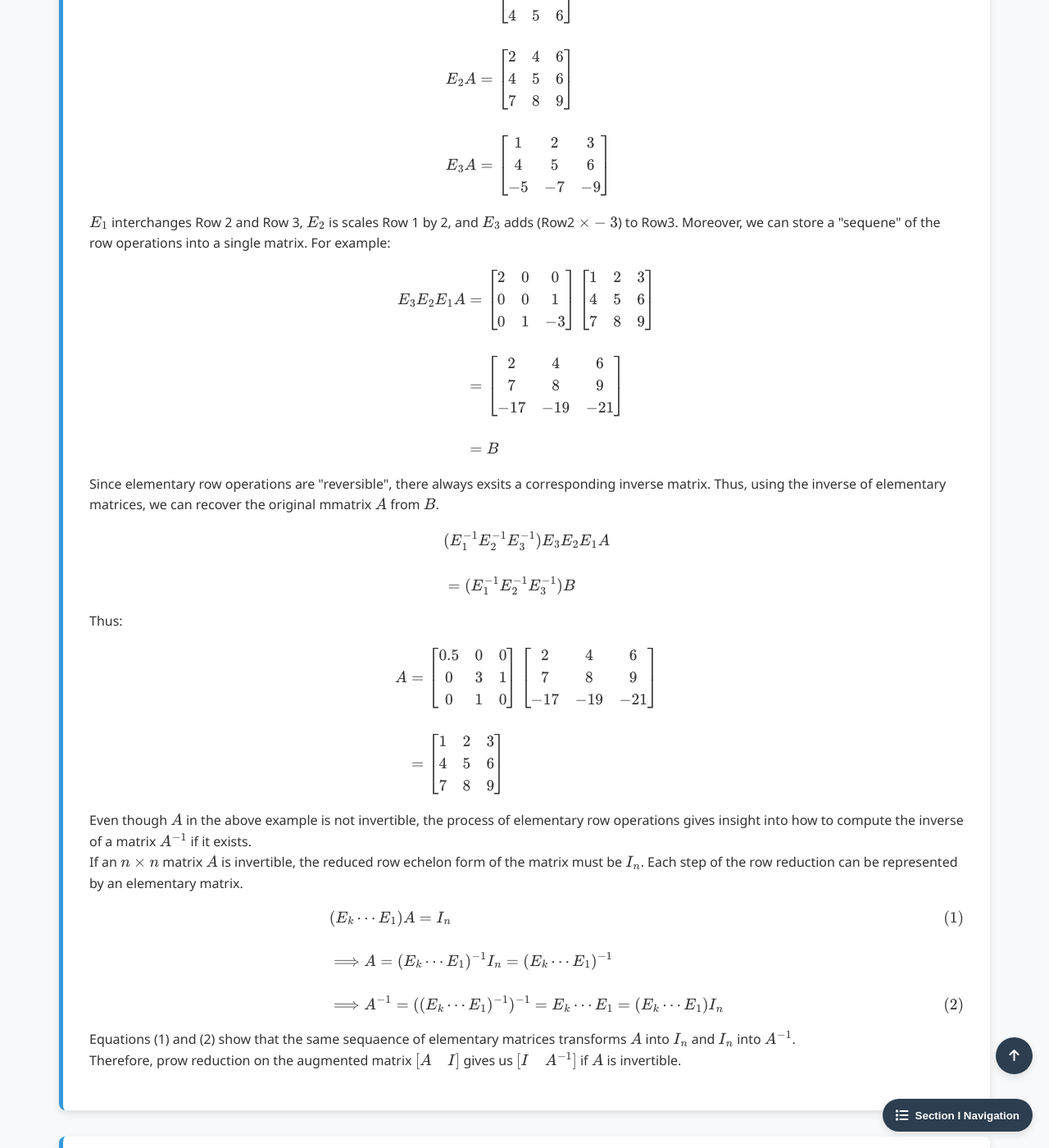
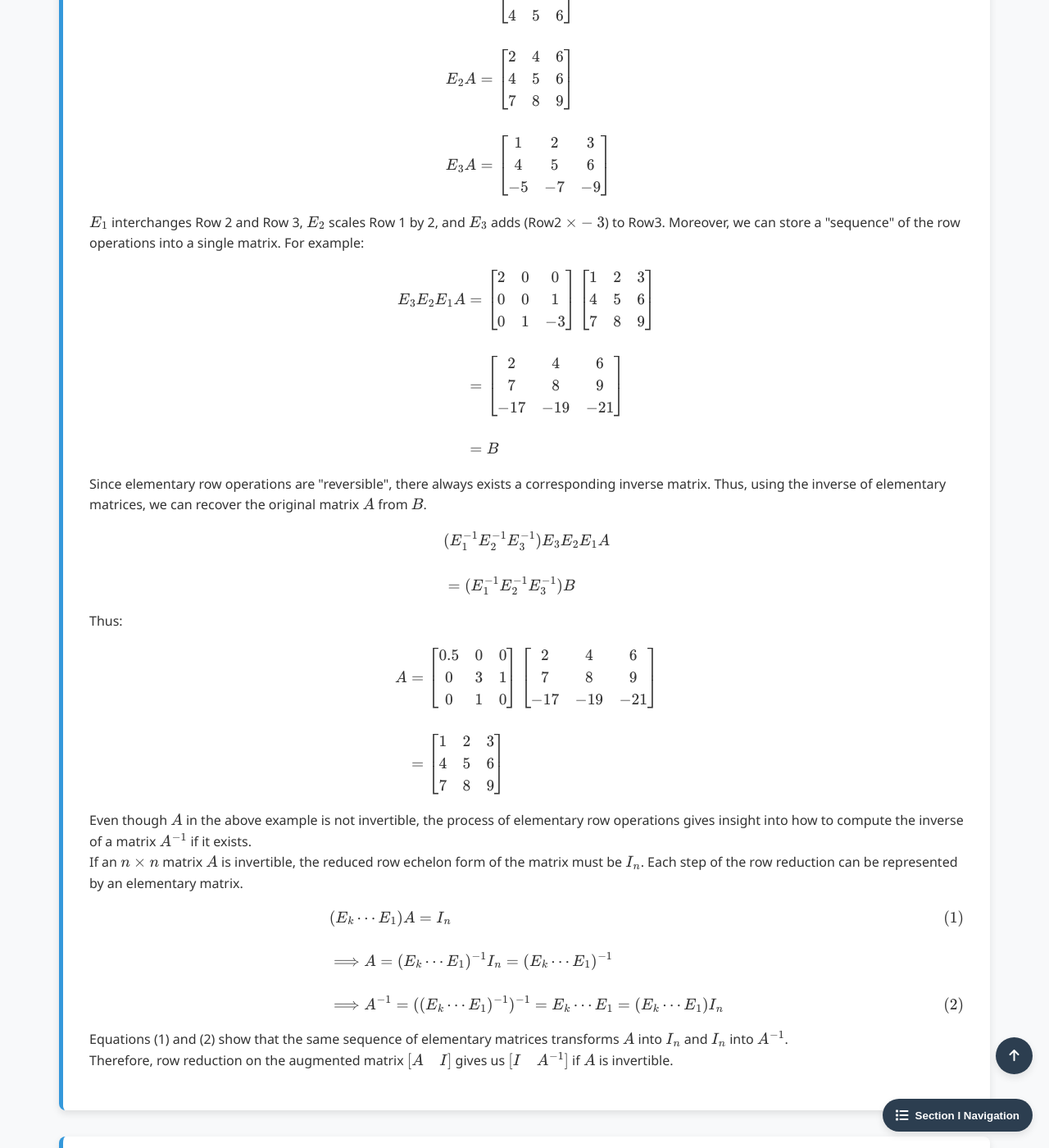
Before and after one commit to Yusukey01/yusukey01.github.io, a Jekyll site: the page built from Mathematics/Linear_algebra/matrix_algebra.html, in a window 1280 px wide and 1400 px high, scrolled down 5196 px. Shown: the whole window at 82% size. Built offline with Jekyll 4.4.1, drawn with Linux system fonts in a browser that asks for light colours; some of the changed text lies outside the part shown.

Commit message:
Updated Section 1-3

```diff
--- a/Mathematics/Linear_algebra/matrix_algebra.html
+++ b/Mathematics/Linear_algebra/matrix_algebra.html
@@ -316,21 +316,21 @@ uses_python: false
             \end{align*}
             \]
             <p>
-             \(E_1\) interchanges Row 2 and Row 3, \(E_2\) is scales Row 1 by 2,
-            and \(E_3\) adds (Row2 \(\times-3\)) to Row3. Moreover, we can store a "sequene" of the
+            \(E_1\) interchanges Row 2 and Row 3, \(E_2\) scales Row 1 by 2,
+            and \(E_3\) adds (Row2 \(\times-3\)) to Row3. Moreover, we can store a "sequence" of the
             row operations into a single matrix. For example:
             </p>
             \[
             \begin{align*}
             E_3E_2E_1A &= \begin{bmatrix} 2 & 0 & 0 \\ 0 & 0 & 1 \\ 0 & 1 & -3 \end{bmatrix}
-                         \begin{bmatrix} 1 & 2 & 3 \\ 4 & 5 & 6 \\ 7 & 8 & 9 \end{bmatrix} \\\\
-                       &= \begin{bmatrix} 2 & 4 & 6 \\ 7 & 8 & 9 \\-17 & -19 & -21 \end{bmatrix}\\\\
-                       &= B
+                        \begin{bmatrix} 1 & 2 & 3 \\ 4 & 5 & 6 \\ 7 & 8 & 9 \end{bmatrix} \\\\
+                    &= \begin{bmatrix} 2 & 4 & 6 \\ 7 & 8 & 9 \\-17 & -19 & -21 \end{bmatrix}\\\\
+                    &= B
             \end{align*}
             \]
             <p>
-            Since elementary row operations are "reversible", there always exsits a corresponding inverse matrix. Thus,
-            using the inverse of elementary matrices, we can recover the original mmatrix \(A\) from \(B\).
+            Since elementary row operations are "reversible", there always exists a corresponding inverse matrix. Thus,
+            using the inverse of elementary matrices, we can recover the original matrix \(A\) from \(B\).
             </p>
             \[
             \begin{align*}
@@ -345,7 +345,7 @@ uses_python: false
             \begin{align*}
             A &= \begin{bmatrix} 0.5 & 0 & 0 \\ 0 & 3 & 1 \\ 0 & 1 & 0 \end{bmatrix}
                 \begin{bmatrix} 2 & 4 & 6 \\ 7 & 8 & 9 \\ -17 & -19 & -21 \end{bmatrix}\\\\
-              &= \begin{bmatrix} 1 & 2 & 3 \\ 4 & 5 & 6 \\ 7 & 8 & 9 \end{bmatrix}
+            &= \begin{bmatrix} 1 & 2 & 3 \\ 4 & 5 & 6 \\ 7 & 8 & 9 \end{bmatrix}
             \end{align*}
             \]
 
@@ -364,13 +364,12 @@ uses_python: false
             \end{align*}
             \]
             <p>
-            Equations (1) and (2) show that the same sequaence of elementary matrices transforms \(A\) into \(I_n\)
+            Equations (1) and (2) show that the same sequence of elementary matrices transforms \(A\) into \(I_n\)
             and \(I_n\) into \(A^{-1}\).
             <br>
-            Therefore, prow reduction on the augmented matrix \(\begin{bmatrix} A & I \end{bmatrix}\)
+            Therefore, row reduction on the augmented matrix \(\begin{bmatrix} A & I \end{bmatrix}\)
             gives us \(\begin{bmatrix} I & A^{-1} \end{bmatrix}\) if \(A\) is invertible.
             </p>
-
             </section>
 
             <section id="part" class="section-content">
```
Also changed, not shown: other parts of Mathematics/Linear_algebra/matrix_algebra.html (+1 -1 lines).
